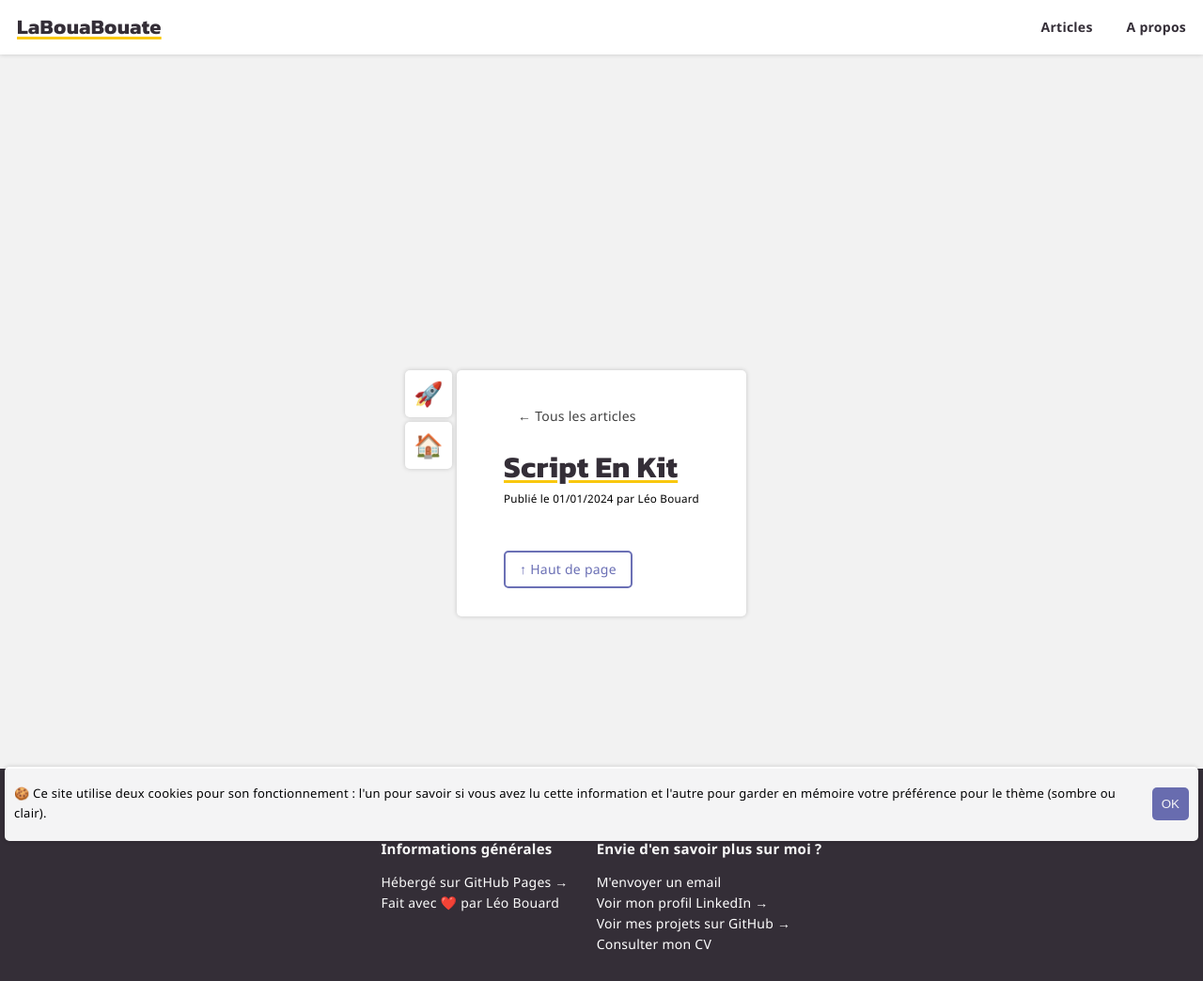
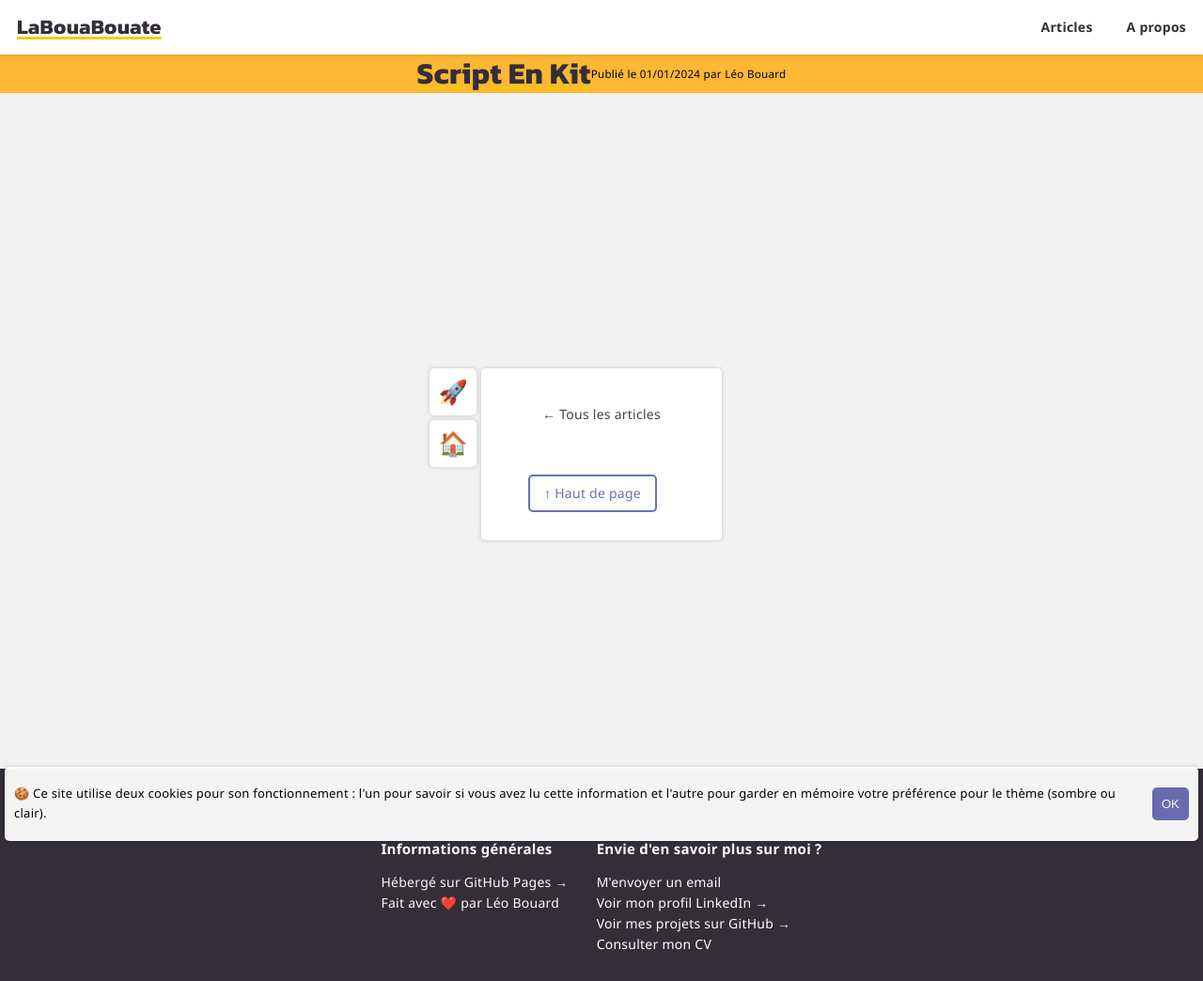
Before and after one commit to leobouard/leobouard.github.io, a Jekyll site: the page built from _posts/2024-01-01-script-en-kit.md, in a window 1280 px wide. Shown: the whole page at 94% size. Built offline with Jekyll 4.4.1, drawn with Linux system fonts in a browser that asks for light colours; some web fonts are replaced; our own code applies the rules of GitHub Pages for plain Markdown files.

Commit message:
Déplacement du titre

```diff
--- a/_layouts/post.html
+++ b/_layouts/post.html
@@ -3,7 +3,8 @@ layout: default
 ---
 
 <div class="postBanner">
-    {{ page.icon }}
+    <h1>{{ page.title }}</h1>
+    <small>Publié le {{ page.date | date: "%d/%m/%Y" }} par {{ site.author }}</small>
 </div>
 <section>
     <div class="side_buttons">
@@ -22,8 +23,6 @@ layout: default
             <a href="{{ page.nextLink.id }}" {% unless page.nextLink %} style="visibility: hidden;" {% endunless %}>{{ page.nextLink.name }} →</a>
         {% endif %}
     </div>
-    <h1>{{ page.title }}</h1>
-    <small>Publié le {{ page.date | date: "%d/%m/%Y" }} par {{ site.author }}</small>
     {{ content }}
     <div class="div_bottomnav_buttons">
         {% if page.prevLink %}
--- a/assets/css/posts.scss
+++ b/assets/css/posts.scss
@@ -114,12 +114,9 @@ span.articleDescription {
     display: flex;
     align-items: center;
     justify-content: center;
-    margin-bottom: -50px;
-    margin-top: -50px;
-    height: 225px;
-    font-size: 90px;
-    background: #6B70B5; /*linear-gradient(45deg, #E4E4F1, #FEFAEC); */
+    background: #FFB833;
     user-select: none;
+    width: 100%;
     z-index: -1;
 }
 
```
